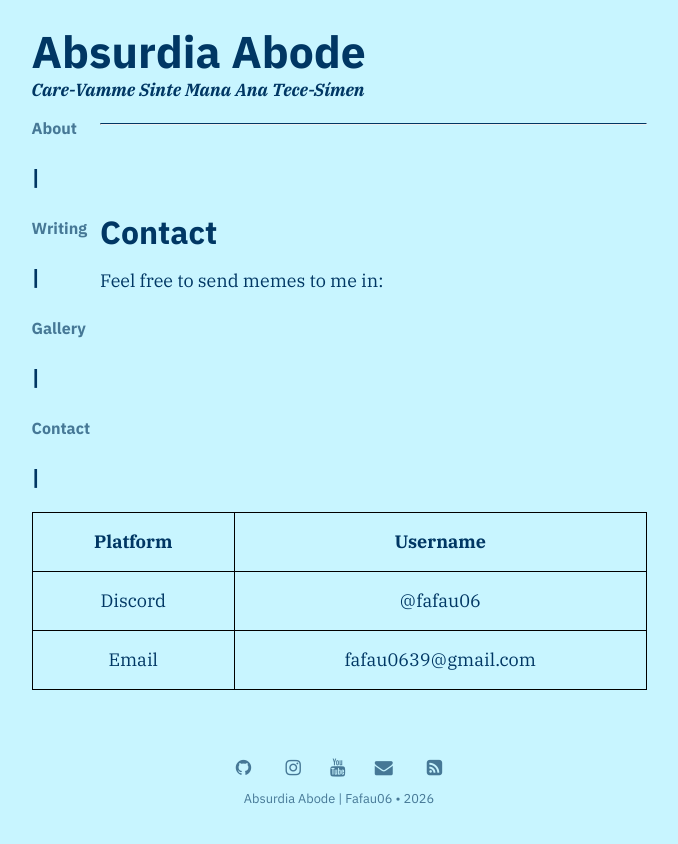
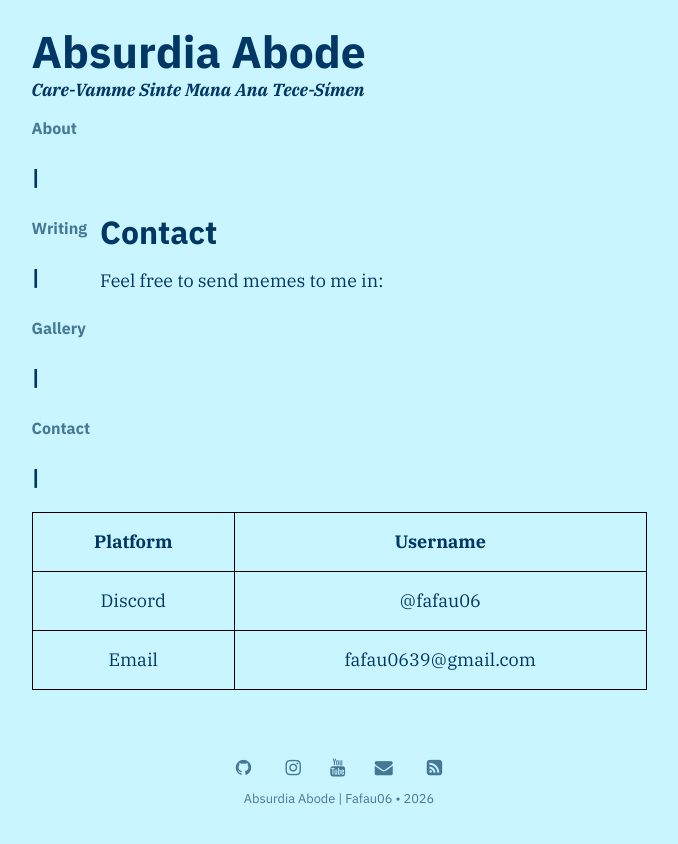
Before and after one commit to Fafau06/fafau06.github.io, a Jekyll site: the page built from menu/contact.md, in a window 1280 px wide. Shown: the top 844 px of the page, without its empty margins (301-979 px from the left). Built offline with Jekyll 4.4.1, drawn with Linux system fonts in a browser that asks for light colours; some web fonts are replaced.

Commit message:
Update _base.scss

```diff
--- a/_sass/_base.scss
+++ b/_sass/_base.scss
@@ -169,7 +169,14 @@
 
 hr
 {
-  border-top: 1px solid $body-color;
+	height: 2px;
+	border-width: 0;
+	color: $body-color;
+}
+
+hr.article
+{
+	width: 50%;
 }
 
 /*
```
